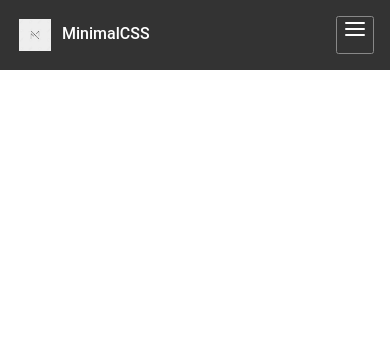
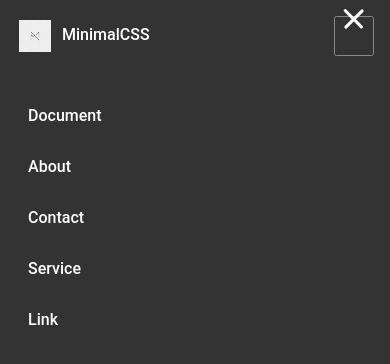
Before and after one commit to keikaavousi/minium, a plain HTML site: page menu1.html in a window 390 px wide. Both pictures are taken after a click on the button 355 px from the left and 35 px from the top of the page. Drawn offline with Linux system fonts and the light colour scheme.

Commit message:
menu1 complete

```diff
--- a/menu/sass/menu1.scss
+++ b/menu/sass/menu1.scss
@@ -15,7 +15,7 @@ $extraLarge: 'only screen and (min-width:1200px)';
     transition: all .4s ease-in-out;
 }
 
-nav {
+.hamburger {
     position: fixed;
     top: 0;
     left: 0;
@@ -47,7 +47,7 @@ nav {
             position: fixed;
             width: 100%;
             height: 100vh;
-            padding: .75rem;
+            padding: 1rem;
 
             li {
                 margin-top: .5rem;
@@ -74,13 +74,57 @@ nav {
 
     button {
         padding: 0 .375rem;
+        width: 40px;
+        height: 40px;
 
         @media #{$small} {
             display: none;
         }
 
-        svg {
-            stroke: white;
+        span {
+            border-radius: $borderRadius;
+            background-color: white;
+            width: 100%;
+            height: 3px;
+            position: relative;
+            display: block;
+            transition: all 0.15s;
+
+            &::before {
+                @extend %beforeafter;
+                top: -9px;
+            }
+
+            &::after {
+                @extend %beforeafter;
+                top: 9px;
+            }
         }
+
+        .toggle {
+            background-color: transparent;
+
+            &::before {
+                transform: rotate(45deg) translate(6px, 7px);
+            }
+
+            &::after {
+                transform: rotate(-45deg) translate(6px, -6px);
+            }
+        }
+
+        // svg {
+        //     stroke: white;
+        // }
     }
 }
+
+%beforeafter {
+    content: '';
+    position: absolute;
+    left: 0;
+    width: 100%;
+    height: 3px;
+    background-color: white;
+    border-radius: $borderRadius;
+}
--- a/menu1.html
+++ b/menu1.html
@@ -5,27 +5,22 @@
     <meta charset="UTF-8">
     <meta name="viewport" content="width=device-width, initial-scale=1.0">
     <title>Document</title>
-    <link rel="stylesheet" href="css/minimal.min.css">
-    <link rel="stylesheet" href="css/menu1.min.css">
+    <link rel="stylesheet" href="dist/minimal.min.css">
+    <link rel="stylesheet" href="dist/menu1.min.css">
 </head>
 
 <body>
-    <nav>
+    <nav class="hamburger">
         <a href="#"><img src="images/logo.png" alt="">MinimalCSS</a>
         <button type="button">
-            <svg xmlns="http://www.w3.org/2000/svg" width="24" height="24" viewBox="0 0 24 24" fill="none"
-                stroke="currentColor" stroke-width="2" stroke-linecap="round" stroke-linejoin="round">
-                <line x1="3" y1="12" x2="21" y2="12"></line>
-                <line x1="3" y1="6" x2="21" y2="6"></line>
-                <line x1="3" y1="18" x2="21" y2="18"></line>
-            </svg>
+            <span></span>
         </button>
         <ul>
-            <li><a href="">item</a></li>
-            <li><a href="">item</a></li>
-            <li><a href="">item</a></li>
-            <li><a href="">item</a></li>
-            <li><a href="">item</a></li>
+            <li><a href="">Document</a></li>
+            <li><a href="">About</a></li>
+            <li><a href="">Contact</a></li>
+            <li><a href="">Service</a></li>
+            <li><a href="">Link</a></li>
         </ul>
     </nav>
     <script src="menu1.js"></script>
--- a/menu1.js
+++ b/menu1.js
@@ -1,18 +1,15 @@
 let btnmenu = document.getElementsByTagName("button")[0];
-let btnsvg = document.getElementsByTagName("svg")[0];
+let btn = document.getElementsByTagName("span")[0];
 let navbar = document.getElementsByTagName("ul")[0];
-let menutoggle = true;
+let menutoggle = false;
 
-btnmenu.addEventListener("click", function(){
+btnmenu.addEventListener("click", function () {
   menutoggle = !menutoggle;
   if (menutoggle) {
     navbar.classList.add("open");
-      btnsvg.innerHTML = `<line x1="18" y1="6" x2="6" y2="18"></line>
-      <line x1="6" y1="6" x2="18" y2="18"></line>`;
+    btn.classList.add("toggle");
   } else {
     navbar.classList.remove("open");
-      btnsvg.innerHTML = `<line x1="3" y1="12" x2="21" y2="12"></line>
-      <line x1="3" y1="6" x2="21" y2="6"></line>
-      <line x1="3" y1="18" x2="21" y2="18"></line>`;
+    btn.classList.remove("toggle");
   }
 });
--- a/sass/minimal.scss
+++ b/sass/minimal.scss
@@ -6,3 +6,4 @@
 @import "form";
 @import "utilities";
 @import "tooltip";
+@import "loading";
```
Also changed, not shown: index.html (+2 -2 lines), menu2.html (added, +14 -0 lines), tooltip.html (+1 -1 lines), css/menu1.min.css (deleted), css/minimal.min.css (deleted), dist/menu1.min.css (added), dist/minimal.min.css, menu2.js (added), sass/_loading.scss (added), 1 other file. Lines whose indentation alone changed are shown as unchanged.
